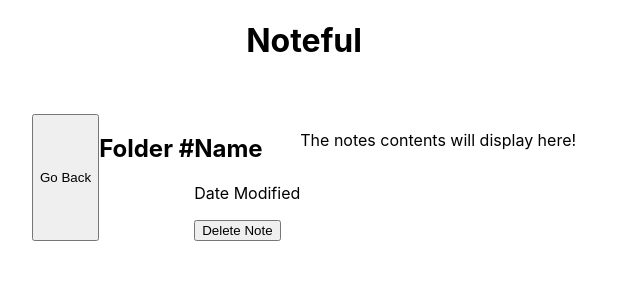
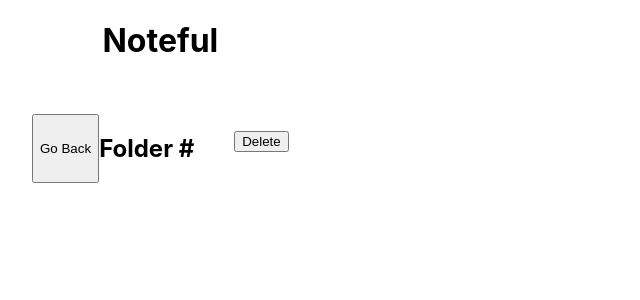
Before and after one commit to rae-shaw/Noteful-Assignment, a React (Create React App) app: page /note/cbc787a0-ffaf-11e8-8eb2-f2801f1b9fd1 in a window 1280 px wide. Shown: the top 300 px of the page, without its empty margins (0-640 px from the left). Built offline with nearby package versions, Linux system fonts and the light colour scheme.

Commit message:
trying to commit

```diff
--- a/src/App.js
+++ b/src/App.js
@@ -1,9 +1,10 @@
 import React from 'react';
-import { Route } from 'react-router-dom';
+import { Route, Switch } from 'react-router-dom';
 import FoldersMain from './FoldersMain/FoldersMain.js';
 import NotesMain from './NotesMain/NotesMain.js';
 import NoteView from './NoteView/NoteView.js';
 import FolderView from './FolderView/FolderView.js';
+import NotFound from './NotFound/NotFound.js';
 import STORE from './dummy-store.js';
 import './App.css';
 
@@ -14,7 +15,8 @@
   };
 
   componentDidMount() {
-        setTimeout(() => this.setState(STORE), 600);
+        //setTimeout(() => this.setState(STORE), 600);
+        this.setState(STORE)
     }
 
   renderViewRoutes(){
@@ -24,6 +26,7 @@
 
   }
   render(){
+    console.log('state from App', this.state)
     return (
       <div className='App'>
         <header>
@@ -31,14 +34,20 @@
         </header>
         <div className='mainSection'>
           <section className='sidebar'>
-             <Route exact path='/' render={props =>(<FoldersMain info={this.state}/>)}/>
-             <Route path='/folder/:folderId' component={FoldersMain}/>
-             <Route path='/note/:noteId' render={props=>(<FolderView info={this.state}/>)}/>
+            <Switch>
+               <Route exact path='/' render={props =>(<FoldersMain info={this.state}/>)}/>
+               <Route path='/folder/:folderId' render={props=>(<FoldersMain routerProps={props} propinfo={this.state}/>)} />
+               <Route path='/note/:noteId' render={props=>(<FolderView routerProps={props} info={this.state}/>)}/>
+               <Route component={NotFound} />
+            </Switch>
           </section>
           <main className='main'>
+            <Switch>
               <Route exact path='/' render={props=>(<NotesMain info={this.state}/>)}/>
-              <Route path='/folder/:folderId' component={NotesMain}/>
-              <Route path='/note/:noteId' component={NoteView}/>
+              <Route path='/folder/:folderId' render={props=>(<NotesMain routerProps={props} info={this.state}/>)}/>
+              <Route path='/note/:noteId' render={props=>(<NoteView routerProps={props} info={this.state}/>)} />
+              <Route component={NotFound} />
+            </Switch>
           </main>
         </div>
       </div>
--- a/src/FolderView/FolderView.js
+++ b/src/FolderView/FolderView.js
@@ -1,11 +1,17 @@
 import React from 'react';
 import './FolderView';
 
-export default function FolderView(){
+export default class FolderView extends React.Component{
+	render(){
+		const thisNote = this.props.info.notes.find(note =>
+   		note.id === this.props.routerProps.match.params.noteId
+ 		)
+
 	return(
-		<>
-			<button>Go Back</button>
-			<h1>Folder #</h1>
-		</>
-	);
+			< >
+				<button>Go Back</button>
+				<h1>Folder #</h1>
+			</>
+		);
+	}
 }
--- a/src/FoldersItem/FoldersItem.js
+++ b/src/FoldersItem/FoldersItem.js
@@ -3,12 +3,12 @@
 import './FoldersItem.css';
 
 export default function FoldersItem(props){
-
+	const foldersPath= `/folder/${props.name}`
 	return(
 		<div>
 			<ul>
 				<li>
-					<Link to={props.folderIdPath}>
+					<Link to={foldersPath}>
 						{props.name}
 					</Link>
 				</li>
@@ -16,5 +16,6 @@
 					{props.noteCount}
 				</li>
 			</ul>
-		</div>)
+		</div>
+	)
 }
--- a/src/FoldersMain/FoldersMain.js
+++ b/src/FoldersMain/FoldersMain.js
@@ -8,7 +8,6 @@
 		const noteCount = countNotesForFolder(props.info.notes, folder.id)
 		const folderIdPath=`folder/${folder.id}`
 		return (<FoldersItem{...folder} key={i} noteCount={noteCount} folderIdPath={folderIdPath} />)
-		console.log(noteCount, 'here is noteCount')
 	})
 
 
--- a/src/NoteView/NoteView.js
+++ b/src/NoteView/NoteView.js
@@ -1,15 +1,41 @@
 import React from 'react';
 import './NoteView.css';
+//import { format } from 'date-fns';
 
-export default function FoldersMain(){
-	return(
-		<>
-			<div>
-				<h2>Name</h2>
-				<p>Date Modified</p>
-				<button>Delete Note</button>
-			</div>
-			<p>The notes contents will display here!</p>
-		</>
-	);
+
+export default class NoteView extends React.Component{
+	//console.log(this.info.notes, 'props in noteview')
+	//console.log(this.match, 'props match from noteview')
+
+
+	render(){
+		console.log('Router prop', this.props)
+		console.log('from state', this.props.info)
+		const thisNote = this.props.info.notes.find(note =>
+   			note.id === this.props.routerProps.match.params.noteId
+ 		)
+ 		console.log('params', this.props.routerProps.match.params.noteId)
+ 		console.log('note variable', thisNote)
+		return(
+
+			<section>
+				<div>
+					<ul >
+						<li>
+
+						</li>
+						<li>
+
+						</li>
+						<li>
+							<button>Delete</button>
+						</li>
+					</ul>
+				</div>
+				<p>
+
+				</p>
+			</section>
+		);
+	}
 }
--- a/src/NotesItem/NotesItem.js
+++ b/src/NotesItem/NotesItem.js
@@ -4,11 +4,13 @@
 import { Link } from 'react-router-dom';
 
 export default function NotesItem(props){
+	const notePath = `/note/${props.id}`
+	console.log(notePath,'from notes')
 	return(
 		<section className= 'NotesItemList'>
 			<ul >
 				<li>
-					<Link to={props.folderId}>
+					<Link to={notePath}>
 						{props.name}
 					</Link>
 				</li>
--- a/src/NotesMain/NotesMain.js
+++ b/src/NotesMain/NotesMain.js
@@ -6,11 +6,14 @@
 export default function NotesMain(props){
 
 	const notes = props.info.notes.map((note,i) => (<NotesItem {...note} key={i} />))
+	console.log('notes from NotesMain', notes)
+
 	return(
 		<div className='body'>
 			<h1>List All Notes</h1>
 			<div>
 				{notes}
+
 			</div>
 		</div>
 	);
```
